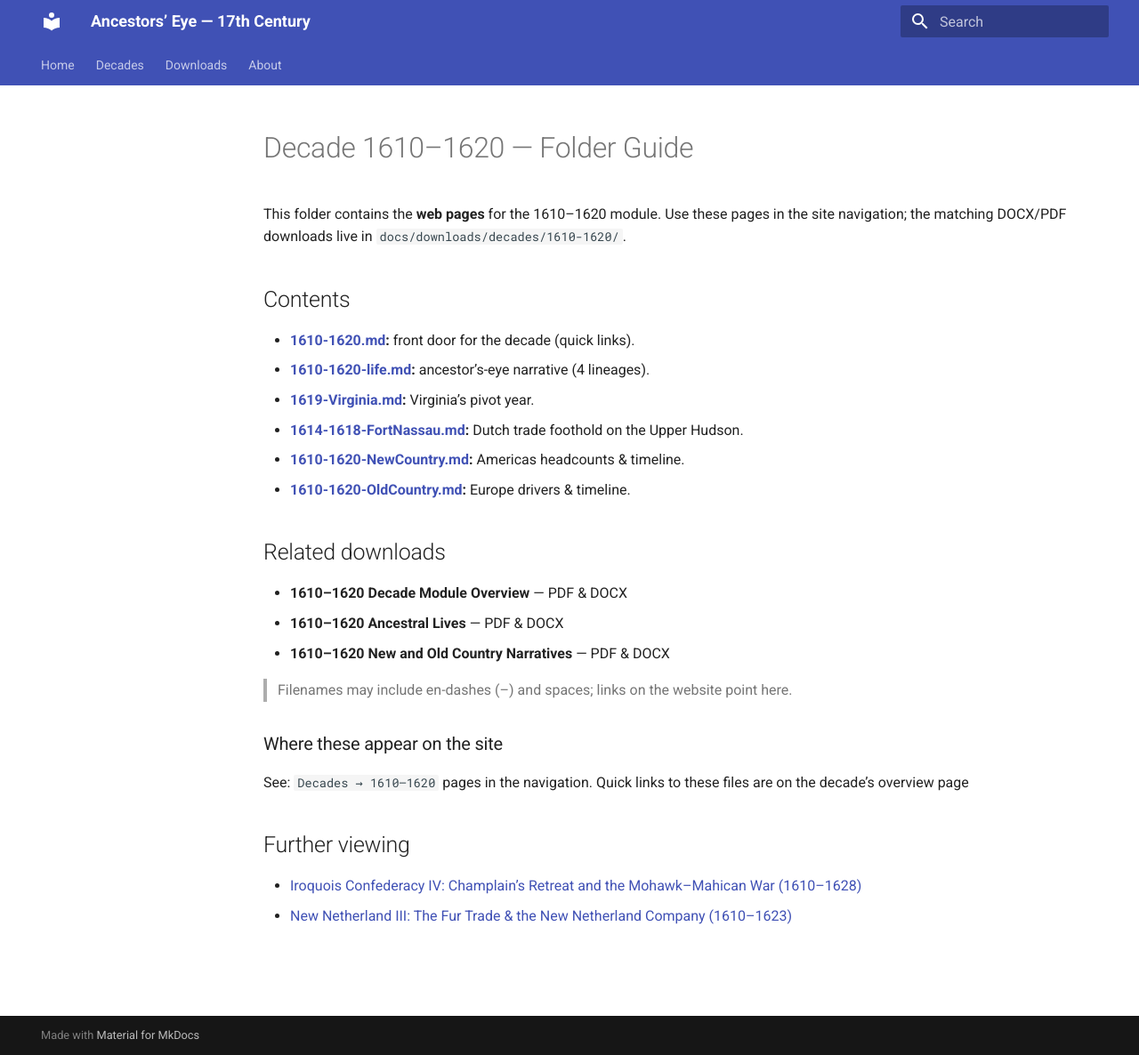
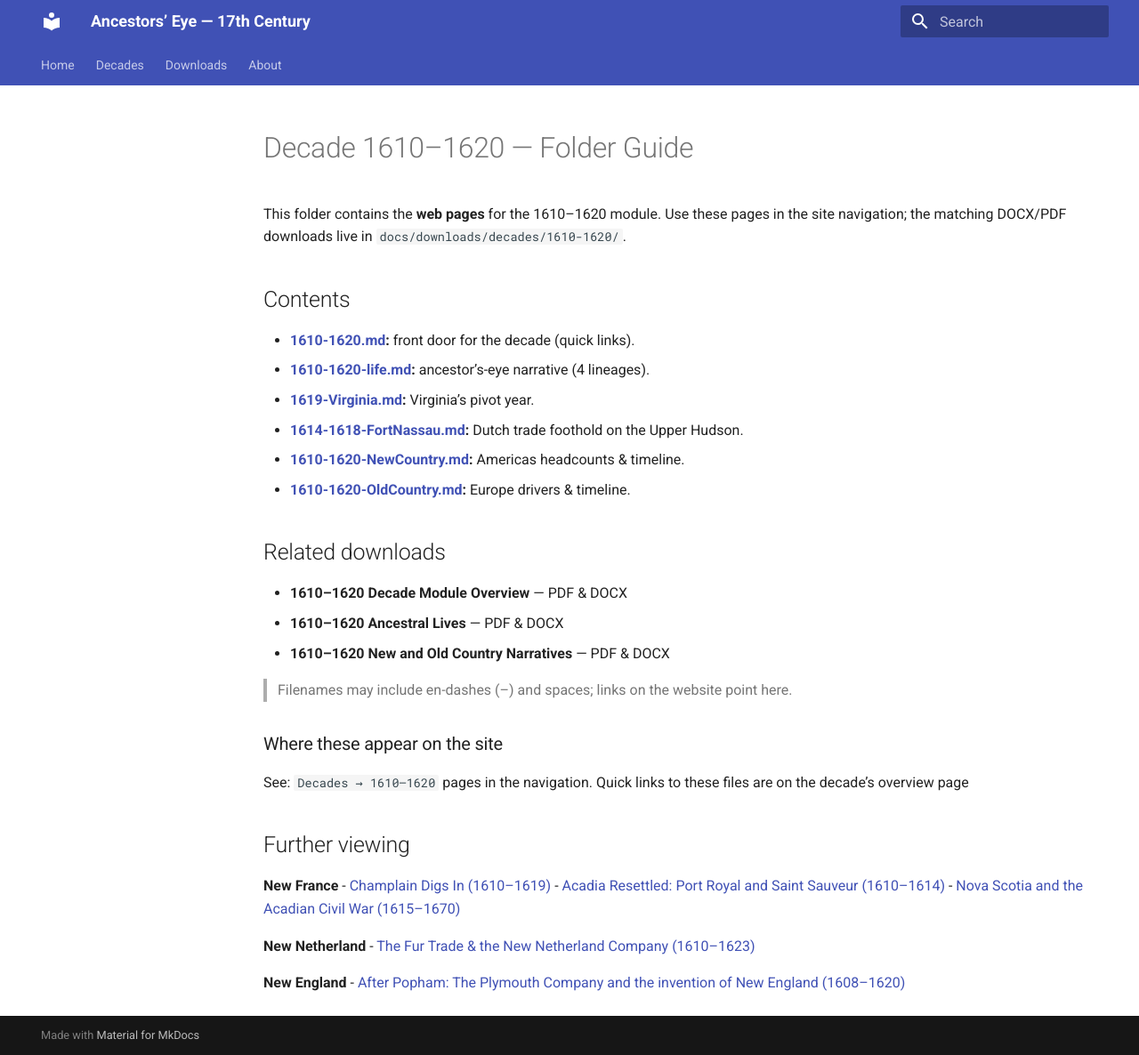
Before and after one commit to BillWorstell/WorstellWitnessWaybackMachine, an MkDocs documentation site: the page built from docs/decades/1610-1620/ReadMe.md, in a window 1280 px wide and 1186 px high. Shown: the whole window at 89% size. Built offline with MkDocs 1.6.1 and Material for MkDocs 9.7.7, drawn with Linux system fonts in a browser that asks for light colours.

Commit message:
Update ReadMe.md

```diff
--- a/docs/decades/1610-1620/ReadMe.md
+++ b/docs/decades/1610-1620/ReadMe.md
@@ -23,5 +23,13 @@ This folder contains the **web pages** for the 1610–1620 module. Use these pag
 See: `Decades → 1610–1620` pages in the navigation. Quick links to these files are on the decade’s overview page
 
 ## Further viewing
-- [Iroquois Confederacy IV: Champlain’s Retreat and the Mohawk–Mahican War (1610–1628)](https://www.youtube.com/watch?v=X4nT2DjObhs)
-- [New Netherland III: The Fur Trade & the New Netherland Company (1610–1623)](https://www.youtube.com/watch?v=czeFItz476U)
+**New France**
+- [Champlain Digs In (1610–1619)](https://www.youtube.com/watch?v=N5qUXncJQEw)
+- [Acadia Resettled: Port Royal and Saint Sauveur (1610–1614)](https://www.youtube.com/watch?v=1i_vYWdmYZc)
+- [Nova Scotia and the Acadian Civil War (1615–1670)](https://www.youtube.com/watch?v=62G4y03u9Wc)
+
+**New Netherland**
+- [The Fur Trade & the New Netherland Company (1610–1623)](https://www.youtube.com/watch?v=czeFItz476U)
+
+**New England**
+- [After Popham: The Plymouth Company and the invention of New England (1608–1620)](https://www.youtube.com/watch?v=A6xei_7wNuc)
```
